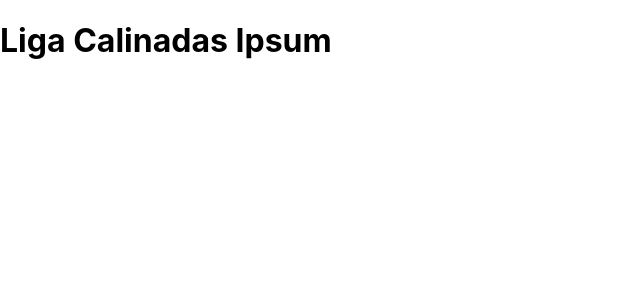
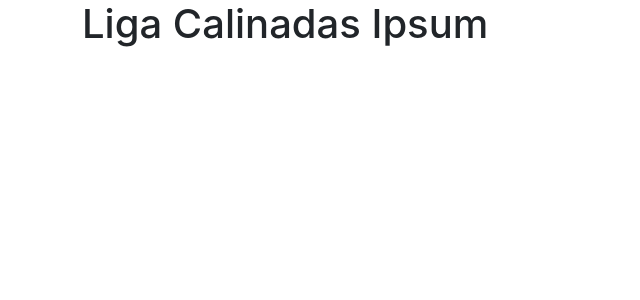
Before and after one commit to CarpenterBug/LigaCalinadasIpsum, a Next.js app: page / in a window 1280 px wide. Shown: the top 300 px of the page, without its empty margins (0-640 px from the left). Built offline with nearby package versions, Linux system fonts and the light colour scheme.

Commit message:
Add Bootstrap

```diff
--- a/package.json
+++ b/package.json
@@ -8,6 +8,7 @@
     "start": "next start"
   },
   "dependencies": {
+    "bootstrap": "^5.1.2",
     "next": "11.1.2",
     "react": "17.0.2",
     "react-dom": "17.0.2",
--- a/pages/_app.js
+++ b/pages/_app.js
@@ -1,3 +1,4 @@
+import 'bootstrap/dist/css/bootstrap.css';
 import '../styles/globals.scss';
 
 function MyApp({ Component, pageProps }) {
--- a/pages/index.js
+++ b/pages/index.js
@@ -10,7 +10,13 @@
 			</Head>
 
 			<main>
-				<h1>Liga Calinadas Ipsum</h1>
+				<div className='container'>
+					<div className='row'>
+						<div className='col'>
+							<h1>Liga Calinadas Ipsum</h1>
+						</div>
+					</div>
+				</div>
 			</main>
 		</div>
 	);
```
Also changed, not shown: 1 other file (tests, documents, lock files or other folders).
